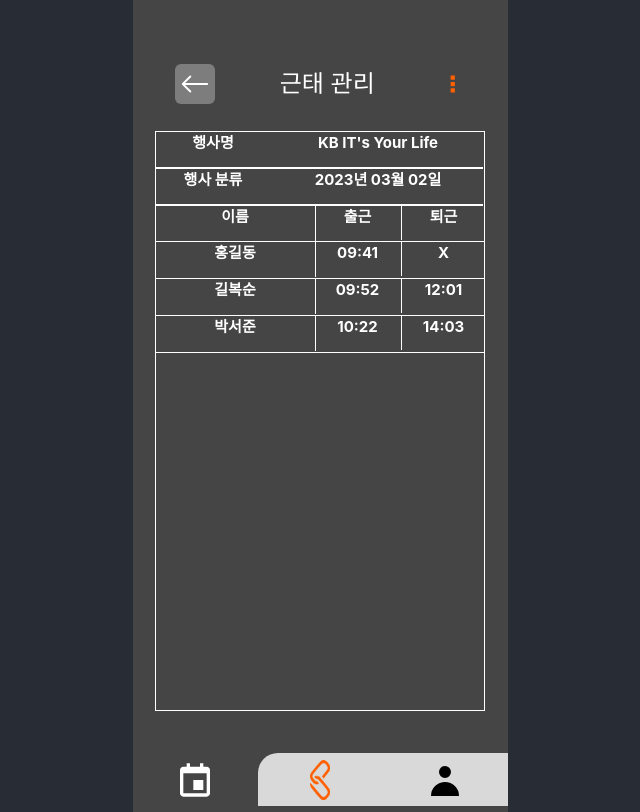
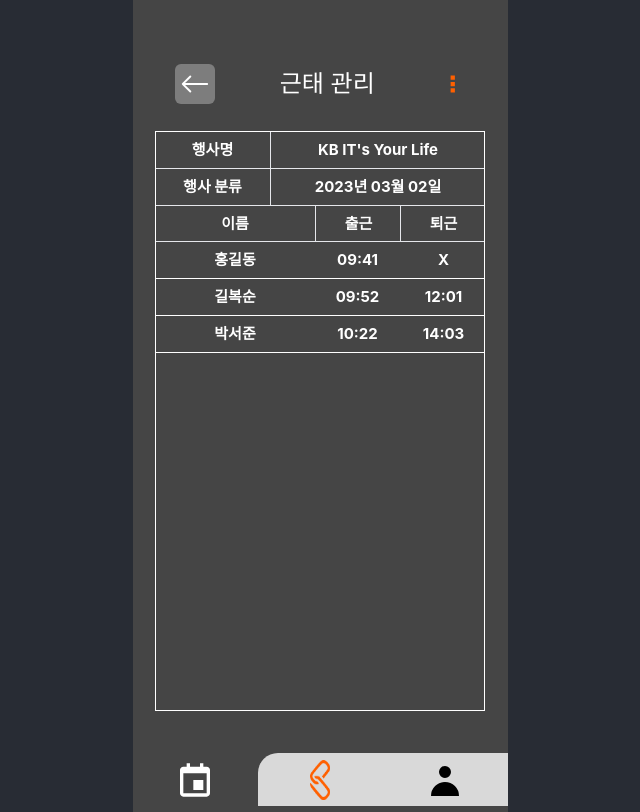
Before and after one commit to KB-Final-Team-2/linket-frontend, a React (Create React App) app: page /staff/event/attend/detail in a window 1280 px wide. Shown: the whole page, without its empty margins (320-960 px from the left). Built offline with nearby package versions, Linux system fonts and the light colour scheme; the HTML template or start-up script is replaced by a standard one.

Commit message:
[Feat] 컴포넌트 구조 수정 밎 라우팅 주소 수정

```diff
--- a/src/App.tsx
+++ b/src/App.tsx
@@ -89,7 +89,7 @@
 						<Route path="/staff/info/updatephone" element={<StaffUpdatePhone />} />
 						<Route path="/staff/info/userinfo" element={<StaffUserInfo />} />
 						<Route path="/staff/info/check" element={<StaffInfoCheck />} />
-						<Route path="/staff/info/home" element={<StaffInfo />} />
+						<Route path="/staff/info" element={<StaffInfo />} />
 						<Route path="/staff/event/attend/detail" element={<AttendDetail />} />
 						<Route path="/staff/event/attend" element={<StaffAttend />} />
 						<Route path="/staff/event/delete" element={<EventDelete />} />
--- /dev/null
+++ b/src/components/List/InputList.tsx
@@ -0,0 +1,19 @@
+import { ForwardedRef, forwardRef } from "react";
+
+interface props {
+    title: string,
+    value?: string
+}
+
+const InputList = forwardRef((props: props, ref:ForwardedRef<HTMLInputElement>) => {
+    return (
+        <div className="w-[330px] h-[37px] overflow-hidden flex flex-shrink-0">
+            <p className="w-[115px] h-[37px] text-[15px] font-bold text-center text-white flex flex-shrink-0 justify-center items-center">
+                {props.title}
+            </p>
+            <input ref={ref} className="w-[215px] h-[37px] overflow-hidden rounded-[9px] bg-[#c4c4c4]/[0.31]" defaultValue={props.value} />
+        </div>
+    )
+})
+
+export default InputList;
--- a/src/components/Table/Grid3Header.tsx
+++ b/src/components/Table/Grid3Header.tsx
@@ -6,55 +6,22 @@
 
 const Grid3Header = ({ title, content1, content2 }: props) => {
     return (
-        <div className="w-[331px] h-9 relative overflow-hidden">
-            <div className="w-[86px] h-9 absolute left-[245px] top-0 overflow-hidden">
-                <svg
-                    width={1}
-                    height={36}
-                    viewBox="0 0 1 36"
-                    fill="none"
-                    xmlns="http://www.w3.org/2000/svg"
-                    className="absolute left-0 top-[-2px]"
-                    preserveAspectRatio="none"
-                >
-                    <line x1="0.5" y1={-1} x2="0.5" y2={36} stroke="white" />
-                </svg>
-                <p className="w-[86px] h-9 absolute left-0 top-0 text-[15px] font-bold text-center text-white">
+        <div className="w-[331px] h-9 overflow-hidden flex border-b">
+            <div className="w-[159px] h-9 overflow-hidden">
+                <p className="w-[159px] h-9 text-[15px] font-bold text-center text-white flex flex-shrink-0 justify-center items-center">
+                    {title}
+                </p>
+            </div>
+            <div className="w-[86px] h-9 overflow-hidden border-x">
+                <p className="w-[86px] h-9 text-[15px] font-bold text-center text-white flex flex-shrink-0 justify-center items-center">
+                    {content1}
+                </p>
+            </div>
+            <div className="w-[86px] h-9 overflow-hidden">
+                <p className="w-[86px] h-9 text-[15px] font-bold text-center text-white flex flex-shrink-0 justify-center items-center">
                     {content2}
                 </p>
             </div>
-            <div className="w-[86px] h-9 absolute left-[159px] top-0 overflow-hidden">
-                <svg
-                    width={1}
-                    height={36}
-                    viewBox="0 0 1 36"
-                    fill="none"
-                    xmlns="http://www.w3.org/2000/svg"
-                    className="absolute left-0 top-[-1px]"
-                    preserveAspectRatio="none"
-                >
-                    <line x1="0.5" x2="0.5" y2={37} stroke="white" />
-                </svg>
-                <p className="w-[86px] h-9 absolute left-0 top-0 text-[15px] font-bold text-center text-white">
-                    {content1}
-                </p>
-            </div>
-            <div className="w-[159px] h-9 absolute left-0 top-0 overflow-hidden">
-                <p className="w-[159px] h-9 absolute left-0 top-0 text-[15px] font-bold text-center text-white">
-                    {title}
-                </p>
-            </div>
-            <svg
-                width={331}
-                height={3}
-                viewBox="0 0 331 3"
-                fill="none"
-                xmlns="http://www.w3.org/2000/svg"
-                className="absolute left-[-2.5px] top-[34.5px]"
-                preserveAspectRatio="none"
-            >
-                <line y1={2} x2={331} y2={2} stroke="white" stroke-width={4} />
-            </svg>
         </div>
     )
 }
--- a/src/components/Table/Grid3Row.tsx
+++ b/src/components/Table/Grid3Row.tsx
@@ -6,43 +6,15 @@
 
 const Grid3Row = ({ title, content1, content2 }: props) => {
     return (
-        <div className="w-[331px] h-[37px] relative overflow-hidden border-t-0 border-r-0 border-b border-l-0 border-white">
-            <div className="w-[86px] h-9 absolute left-[245px] top-0 overflow-hidden">
-                <svg
-                    width={1}
-                    height={36}
-                    viewBox="0 0 1 36"
-                    fill="none"
-                    xmlns="http://www.w3.org/2000/svg"
-                    className="absolute left-0 top-[-2px]"
-                    preserveAspectRatio="none"
-                >
-                    <line x1="0.5" y1={-1} x2="0.5" y2={36} stroke="white" />
-                </svg>
-                <p className="w-[86px] h-9 absolute left-0 top-0 text-[15px] font-bold text-center text-white">
-                    {content2}
-                </p>
+        <div className="w-[331px] h-[37px] relative overflow-hidden border-b border-white flex">
+            <div className="w-[159px] h-9 overflow-hidden flex flex-shrink-0 justify-center items-center text-[15px] font-bold text-center text-white">
+                {title}
             </div>
-            <div className="w-[86px] h-9 absolute left-[159px] top-0 overflow-hidden">
-                <svg
-                    width={1}
-                    height={36}
-                    viewBox="0 0 1 36"
-                    fill="none"
-                    xmlns="http://www.w3.org/2000/svg"
-                    className="absolute left-0 top-[-1px]"
-                    preserveAspectRatio="none"
-                >
-                    <line x1="0.5" x2="0.5" y2={37} stroke="white" />
-                </svg>
-                <p className="w-[86px] h-9 absolute left-0 top-0 text-[15px] font-bold text-center text-white">
-                    {content1}
-                </p>
+            <div className="w-[86px] h-9 overflow-hidden flex flex-shrink-0 justify-center items-center text-[15px] font-bold text-center text-white">
+                {content1}
             </div>
-            <div className="w-[159px] h-9 absolute left-0 top-0 overflow-hidden">
-                <p className="w-[159px] h-9 absolute left-0 top-0 text-[15px] font-bold text-center text-white">
-                    {title}
-                </p>
+            <div className="w-[86px] h-9 overflow-hidden flex flex-shrink-0 justify-center items-center text-[15px] font-bold text-center text-white">
+                {content2}
             </div>
         </div>
     )
--- a/src/components/Table/TableInfo.tsx
+++ b/src/components/Table/TableInfo.tsx
@@ -5,24 +5,13 @@
 
 const TableInfo = ({title, content}:props) => {
     return (
-        <div className="w-[330px] h-[37px] relative overflow-hidden">
-            <p className="w-[115px] h-[37px] absolute left-0 top-0 text-[15px] font-bold text-center text-white">
+        <div className="w-[330px] h-[37px] relative overflow-hidden border-b flex">
+            <p className="w-[115px] h-[37px] text-[15px] font-bold text-center text-white border-r flex flex-shrink-0 justify-center items-center">
                 {title}
             </p>
-            <p className="w-[215px] h-[37px] absolute left-[115px] top-0 text-[15px] font-bold text-center text-white">
+            <p className="w-[215px] h-[37px] text-[15px] font-bold text-center text-white flex flex-shrink-0 justify-center items-center">
                 {content}
             </p>
-            <svg
-                width={330}
-                height={4}
-                viewBox="0 0 330 4"
-                fill="none"
-                xmlns="http://www.w3.org/2000/svg"
-                className="absolute left-[-2.5px] top-[34.5px]"
-                preserveAspectRatio="none"
-            >
-                <line y1={2} x2={331} y2={2} stroke="white" stroke-width={4} />
-            </svg>
         </div>
     )
 }
```
